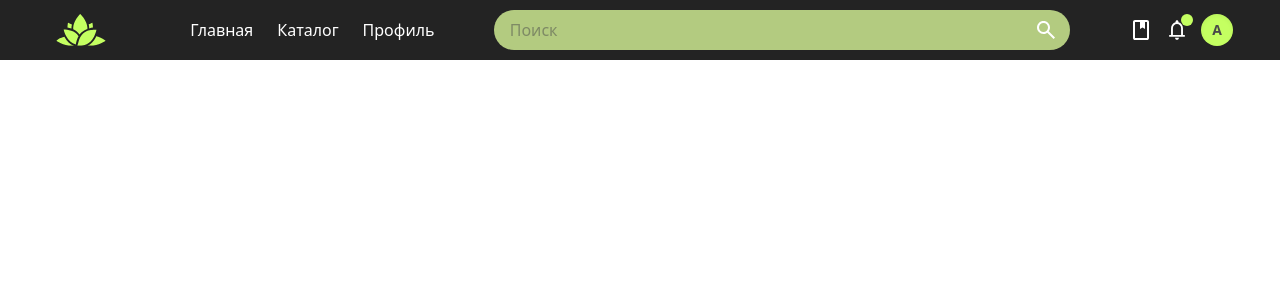
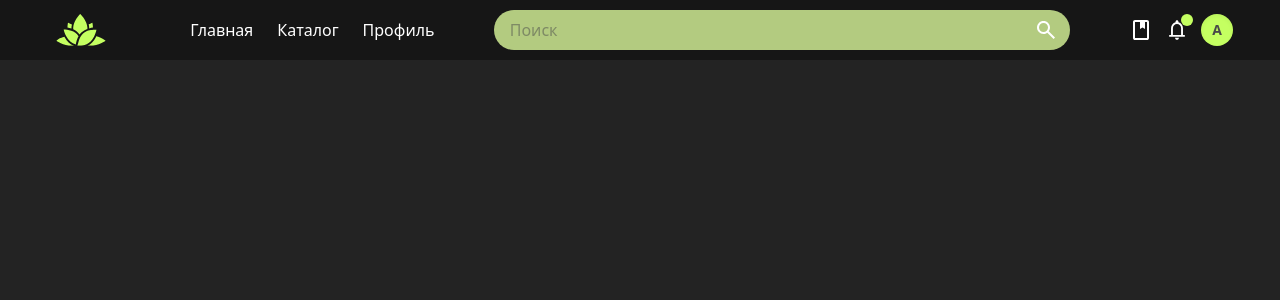
Before and after one commit to demindx/RanobeDays-fastapi, a Vue app in the folder frontend/: page / in a window 1280 px wide. Shown: the top 300 px of the page. Built offline with nearby package versions, Linux system fonts and the light colour scheme.

Commit message:
colors adjustments

```diff
--- a/frontend/src/App.vue
+++ b/frontend/src/App.vue
@@ -4,7 +4,7 @@ import Header from './components/Header.vue';
 </script>
 
 <template>
-  <div class="flex flex-col min-h-screen">
+  <div class="flex flex-col min-h-screen bg-[#232323]">
     <Header />
     <main class="flex-grow">
       <RouterView />
@@ -14,4 +14,9 @@ import Header from './components/Header.vue';
 
 <style>
 @import "./assets/_variables.css";
+
+/* Apply background color to the entire page */
+html, body {
+  background-color: #232323;
+}
 </style>
--- a/frontend/src/components/Header.vue
+++ b/frontend/src/components/Header.vue
@@ -1,7 +1,7 @@
 <template>
   <header class="w-full relative">
     <!-- Full-width background -->
-    <div class="absolute inset-0 bg-[#232323]"></div>
+    <div class="absolute inset-0 bg-[#161616]"></div>
 
     <!-- Main header content -->
     <div class="w-full h-[60px] flex items-center justify-between relative z-10">
@@ -52,7 +52,7 @@
     </div>
 
     <!-- Bottom navigation for mobile -->
-    <div class="fixed bottom-0 left-0 right-0 bg-[#232323] border-t border-gray-700 py-2 md:hidden z-50">
+    <div class="fixed bottom-0 left-0 right-0 bg-[#161616] border-t border-gray-700 py-2 md:hidden z-50">
       <div class="flex items-center justify-around">
         <!-- Left menu item: Catalog -->
         <router-link to="/catalog" class="flex flex-col items-center text-white">
```
